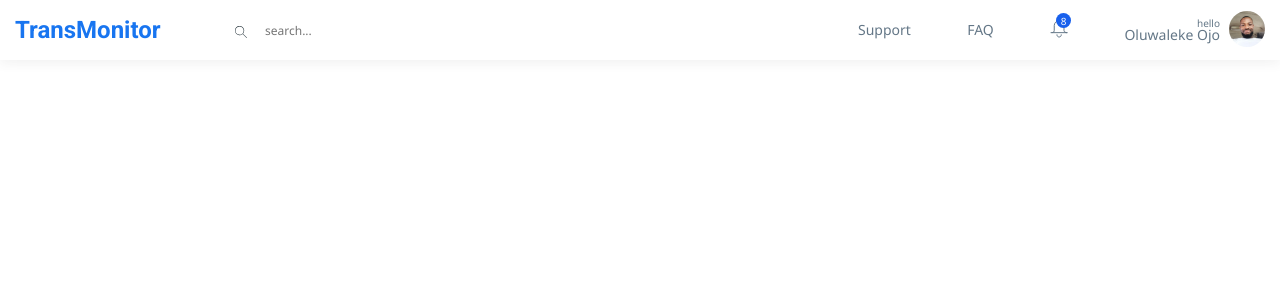
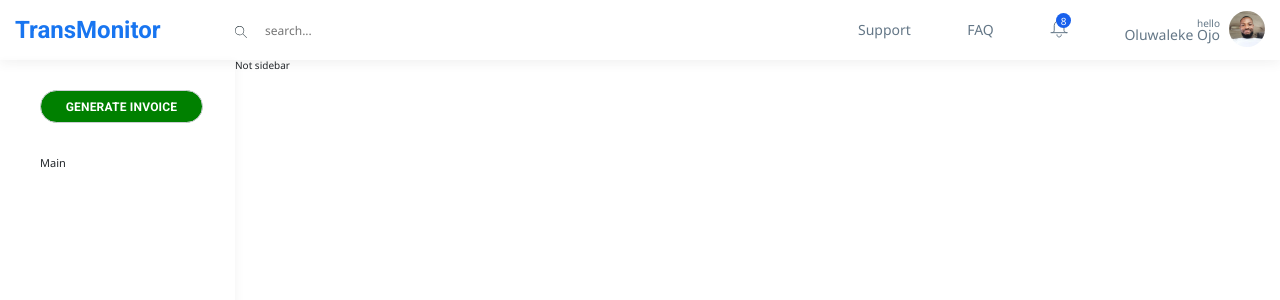
Before and after one commit to victornnaji/transmonitor, a React (Create React App) app: page / in a window 1280 px wide. Shown: the top 300 px of the page. Built offline with nearby package versions, Linux system fonts and the light colour scheme.

Commit message:
added button component

```diff
--- a/src/App.js
+++ b/src/App.js
@@ -1,11 +1,20 @@
 import React from 'react';
 import './App.scss';
 import Navbar from './Features/Navbar/Navbar';
+import Sidebar from './Features/Sidebar/Sidebar';
 
 function App() {
   return (
     <div className="App">
       <Navbar />
+      <div className="content">
+        <div className="sidebar-holder">
+            <Sidebar />
+        </div>
+        <div className="hello">
+          Not sidebar
+        </div>
+      </div>
     </div>
   );
 }
--- a/src/App.scss
+++ b/src/App.scss
@@ -0,0 +1,11 @@
+.content{
+    display: flex;
+
+    @media (max-width: 1024px){
+        flex-direction: column;
+    }
+}
+
+// .sidebar-holder{
+//     background-color: red;
+// }
--- a/src/Components/BurgerMenu/Burger.js
+++ b/src/Components/BurgerMenu/Burger.js
@@ -6,7 +6,7 @@ const Burger = ({toggleMenu}) => {
 
     const clickToggle = () => {
         setClicked(!clicked);
-        toggleMenu(clicked);
+        toggleMenu && toggleMenu(clicked);
     }
 
     return (
--- /dev/null
+++ b/src/Components/Button/Button.js
@@ -0,0 +1,13 @@
+import React from 'react';
+import "./Button.scss";
+
+const Button = ({fill, color, children, transform}) => {
+    return (
+        <div className="button-container" style={{color: `${color}`,
+         backgroundColor: `${fill}`, textTransform:  `${transform}`}}>
+            {children}
+        </div>
+    )
+}
+
+export default Button;
--- /dev/null
+++ b/src/Components/Button/Button.scss
@@ -0,0 +1,21 @@
+.button-container{
+    width: 16.3rem;
+    height: 3.3rem;
+    border-radius: 3rem;
+    display: flex;
+    align-items: center;
+    justify-content: center;
+    font-size: 1.2rem;
+    border: 1px solid #CCCFD4;
+    cursor: pointer;
+    font-style: normal;
+    font-weight: bold;
+    letter-spacing: 0.2px;
+    font-family: "Roboto";
+
+    @media (max-width: 1024px){
+        width: 14rem;
+        height: 3rem;
+        font-size: 1rem;
+    }
+}
--- /dev/null
+++ b/src/Components/SidebarToggle/SidebarMobile.js
@@ -0,0 +1,24 @@
+import React, { useState } from 'react';
+import Burger from '../BurgerMenu/Burger';
+import "./SidebarMobile.scss";
+
+const SidebarMobile = ({children}) => {
+    const [open, setOpen] = useState(false);
+
+    const toggleMenu = (clicked) => {
+        setOpen(!clicked);
+    }
+
+    return (
+        <>
+        <div className={`sidebar-mobile-container ${open && "visibility"}`}>
+            {children}
+        </div>
+        <div className="burger">
+        <Burger toggleMenu={toggleMenu}/>
+        </div>
+        </>
+    )
+}
+
+export default SidebarMobile;
--- /dev/null
+++ b/src/Components/SidebarToggle/SidebarMobile.scss
@@ -0,0 +1,23 @@
+.sidebar-mobile-container{
+    height: 0;
+    // transform: translateY(-10px);
+    visibility: collapse;
+    transition: all .2s;
+    opacity: 0;
+}
+.visibility{
+   height: 100%;
+   visibility: visible;
+   transform: translateY(0);
+   opacity: 1;
+   transition: all .2s;
+}
+
+.burger{
+    margin: 0 auto;
+    text-align: center;
+}
+
+@keyframes slide-in{
+
+}
--- a/src/Features/Navbar/Navbar.scss
+++ b/src/Features/Navbar/Navbar.scss
@@ -158,9 +158,11 @@
     right: 0;
     transition: all .2s;
     box-shadow: $box-shadow;
+    display: none;
 }
 
 .toggle{
+    display: block;
     height: 90vh;
     width: 68vw;
 }
--- /dev/null
+++ b/src/Features/Sidebar/Sidebar.js
@@ -0,0 +1,34 @@
+import React from 'react';
+import "./Sidebar.scss";
+import SidebarMobile from '../../Components/SidebarToggle/SidebarMobile';
+import Button from '../../Components/Button/Button';
+
+const Sidebar = () => {
+    return (
+        <>
+        <div className="sidebar">
+            <div className="sidebar-container">
+                <div className="containerr">
+                   <div className="desktop-sidebar-contents">
+                      <Button fill="green" color="white" transform="uppercase"> Generate invoice </Button>
+                   </div>
+                   <p className="main">Main</p>
+                </div>
+            </div>
+
+            <div className="mobile-sidebar">
+                <SidebarMobile>
+                    <div className="mobile-sidebar-contents">
+                      <div className="button-mobile">
+                        <Button fill="green" color="white" transform="uppercase"> Generate invoice </Button>
+                      </div>
+                        <p>hi</p>
+                    </div>
+                </SidebarMobile>
+            </div>
+        </div>
+        </>
+    )
+}
+
+export default Sidebar;
--- /dev/null
+++ b/src/Features/Sidebar/Sidebar.scss
@@ -0,0 +1,43 @@
+@import "../../variables.scss";
+.sidebar-container{
+    width: 23.5rem;
+    padding: 0 4rem;
+    height: calc(100vh - 6rem);
+    position: sticky;
+    padding-top: 3rem;
+    box-shadow: $box-shadow;
+}
+
+.sidebar-container{
+    @media (max-width: 1024px){
+        display: none;
+    }
+}
+
+.mobile-sidebar{
+    @media (min-width: 1024px){
+        display: none;
+    }
+}
+
+.mobile-sidebar-contents{
+    box-shadow: $box-shadow;
+    height: 20rem;
+    display: flex;
+    padding: 1rem;
+    justify-content: space-evenly;
+    flex-wrap: wrap;
+
+    & .button-mobile{
+        display: inline-block;
+        width: 100%;
+        display: flex;
+        justify-content: center;
+    }
+}
+
+.main{
+    margin-top: 3.2rem;
+    font-size: 11px;
+    line-height: 15px;
+}
```
